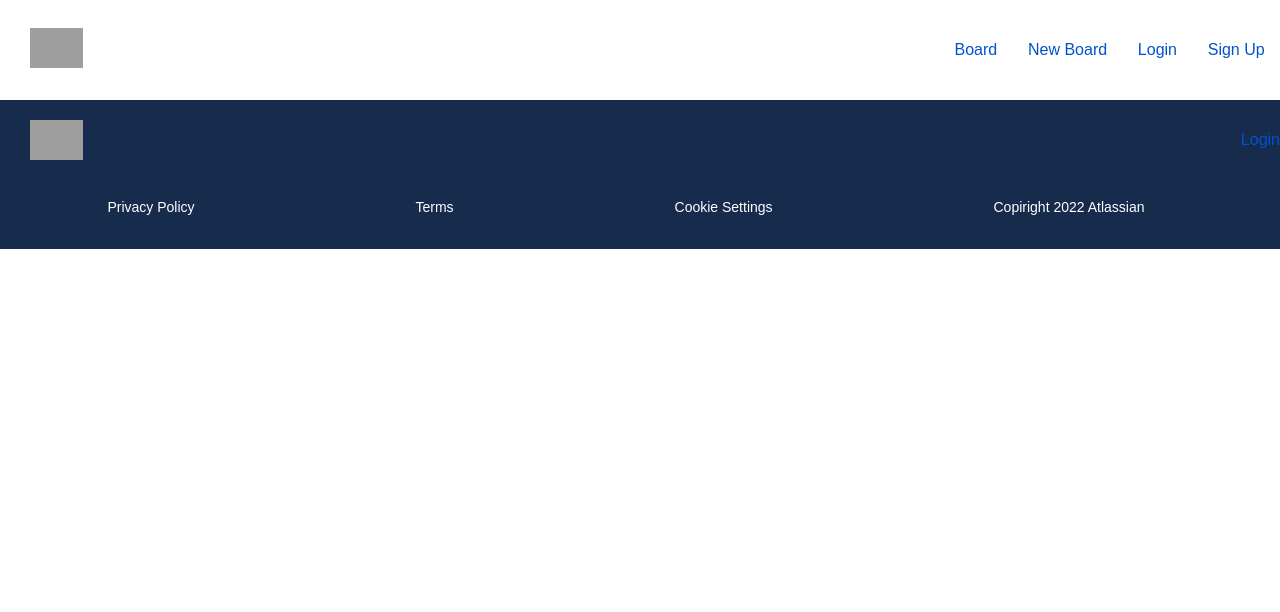
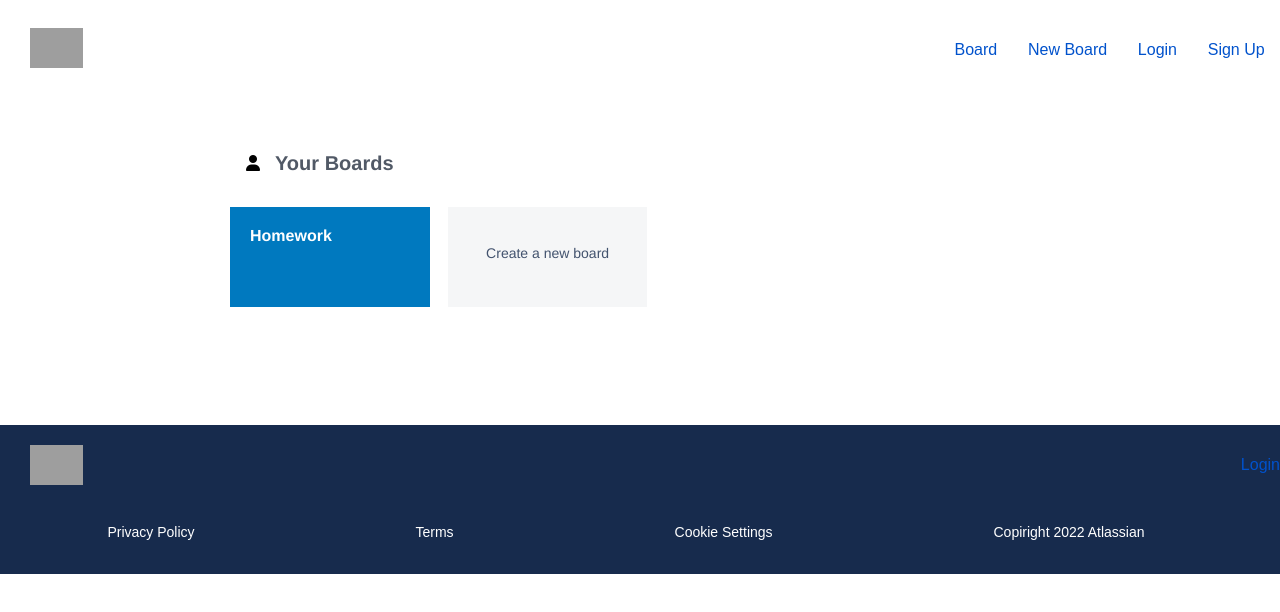
Before and after one commit to makeit-top23-team-2/MyTodoBoards, a React (Create React App) app: page /manage_board in a window 1280 px wide. Shown: the top 612 px of the page. Built offline with nearby package versions, Linux system fonts and the light colour scheme; grey boxes are pictures that could not be loaded.

Commit message:
feat: add page manageBoard (#21)

```diff
--- a/src/App.jsx
+++ b/src/App.jsx
@@ -5,6 +5,7 @@ import SignUp from './pages/signup';
 import LogIn from './pages/login';
 import MainBoard from './pages/board';
 import Home from './pages/home';
+import ManageBoard from './pages/manageBoard'
 
 //components
 import NavBar from './components/NavBar';
@@ -21,6 +22,7 @@ function App() {
         <Route path= "/board" element={<MainBoard />}/>
         <Route path= "/create_boards" element={<CreateBoard />}/>
         <Route path= "/" element={<Home />}/>
+        <Route path= "/manage_board" element={<ManageBoard />} />
       </Routes>
       <Footer />
 
--- /dev/null
+++ b/src/pages/manageBoard/index.jsx
@@ -0,0 +1,33 @@
+
+function ManageBoard() {
+  return (
+    <main className="container">
+      <header className="container__header">
+        <span className="container__span"><i className="fa-solid fa-user"></i></span>
+        <p className="container__p">Your Boards</p>
+      </header>
+
+      <article className="container__article">
+        <ul className='container__article__ul'>
+          <li className='container__article__li__item'>
+            <a href=" /board" className="container__article__a__item">
+              <p className='container__article__p__item'>
+                <span className='container__article__span'>Homework</span>
+              </p>
+            </a>
+          </li>
+
+          <li className='container__article__li'>
+            <a href="/create_Board" className="container__article__a">
+              <p className='container__article__p'>
+                <span>Create a new board</span>
+              </p>
+            </a>
+          </li>
+        </ul>
+      </article>
+    </main>
+  )
+}
+
+export default ManageBoard;
--- /dev/null
+++ b/src/styles/pages/manageBoard.scss
@@ -0,0 +1,219 @@
+$background-blue: rgb(0, 121, 191);
+
+.container {
+  margin-top: 20px;
+  margin-bottom: 100px;
+  margin-left: 30px;
+  max-width: 825px;
+  min-width: 288px;
+  width: 100%;
+
+  &__header {
+    margin-left: 30px;
+    padding: 12px 0;
+    display: flex;
+    font-family: 'Helvetica Neue', sans-serif;
+    width: 110%;
+  }
+
+  &__span {
+    margin-left: 16px;
+    margin-right: 15px;
+    margin-top: 23px;
+    justify-content: center;
+  }
+
+  &__p {
+    color: #515966;
+    font-size: 20px;
+    font-weight:bold;
+  }
+
+  &__article {
+    margin-left: 30px;
+    width: 110%;
+
+    &__ul {
+      display: flex;
+      flex-wrap: wrap;
+      justify-content: flex-start;
+      list-style: none;
+      margin: 0;
+      padding: 0;
+    }
+
+
+    &__li {
+      margin: 0 2% 2% 0;
+      padding: 0;
+      transform: translate(0);
+      width: 30%;
+      display: list-item;
+      box-sizing: border-box;
+      cursor: pointer;
+      color: #172b4d;
+      font-family: Helvetica Neue,sans-serif;
+      font-size: 14px;
+      font-weight: 400;
+      line-height: 20px;
+
+      &__item {
+        display: list-item;
+        box-sizing: border-box;
+        cursor: pointer;
+        margin: 0 2% 2% 0;
+        padding: 0;
+        transform: translate(0);
+        width: 30%;
+      }
+    }
+
+    &__a {
+      background-color: #091e420a;
+      border: none;
+      box-shadow: none;
+      color: #172b4d;
+      display: table-cell;
+      font-weight: 500;
+      height: 100px;
+      text-align: center;
+      text-decoration: none;
+      vertical-align: middle;
+      width: inherit;
+
+      &__item {
+        background-color: $background-blue;
+        border: none;
+        box-shadow: none;
+        display: block;
+        height: 100px;
+        color: #fff;
+        text-decoration: none;
+        text-align: start;
+        font-weight: 600;
+
+
+        &:hover {
+          background-color: $background-blue;
+          opacity: 0.75;
+        }
+      }
+
+      &:hover {
+        background-color: #091e4215;
+      }
+    }
+
+    &__p {
+      margin: 0 0 8px;
+      color: #172b4dce;
+      font-family: Helvetica Neue,sans-serif;
+
+      &__item {
+        margin: 0 0 8px;
+        color: white;
+        font-family: Helvetica Neue,sans-serif;
+        padding: 20px;
+        }
+      }
+
+    &__span {
+      font-size: 16px;
+    }
+  }
+}
+
+@media (min-width: 645px) {
+  .container__header {
+    margin-left: 100px;
+    padding: 12px 0;
+    display: flex;
+    font-family: 'Helvetica Neue', sans-serif;
+    width: 110%;
+  }
+
+  .container__article {
+      margin-left: 100px;
+      width: 110%;
+  }
+
+  .container__article__li {
+    margin: 0 2% 2% 0;
+    padding: 0;
+    transform: translate(0);
+    width: 22%;
+    display: list-item;
+    box-sizing: border-box;
+    cursor: pointer;
+    color: #172b4d;
+    font-family: Helvetica Neue,sans-serif;
+    font-size: 14px;
+    font-weight: 400;
+    line-height: 20px;
+  }
+
+  .container__article__li__item {
+    display: list-item;
+    box-sizing: border-box;
+    cursor: pointer;
+    margin: 0 2% 2% 0;
+    padding: 0;
+    transform: translate(0);
+    width: 22%;
+  }
+
+}
+
+@media (min-width: 992px) {
+  .container__header {
+    margin-left: 150px;
+    padding: 12px 0;
+    display: flex;
+    font-family: 'Helvetica Neue', sans-serif;
+    width: 110%;
+  }
+
+  .container__article {
+    margin-left: 150px;
+    width: 110%;
+}
+}
+
+@media (min-width: 992px) {
+  .container__header {
+    margin-left: 200px;
+    padding: 12px 0;
+    display: flex;
+    font-family: 'Helvetica Neue', sans-serif;
+    width: 110%;
+  }
+  .container__article {
+    margin-left: 200px;
+    width: 110%;
+  }
+
+  .container__article__li {
+    margin: 0 2% 2% 0;
+    padding: 0;
+    transform: translate(0);
+    width: 22%;
+    display: list-item;
+    box-sizing: border-box;
+    cursor: pointer;
+    color: #172b4d;
+    font-family: Helvetica Neue,sans-serif;
+    font-size: 14px;
+    font-weight: 400;
+    line-height: 20px;
+  }
+
+  .container__article__li__item {
+    display: list-item;
+    box-sizing: border-box;
+    cursor: pointer;
+    margin: 0 2% 2% 0;
+    padding: 0;
+    transform: translate(0);
+    width: 22%;
+  }
+}
--- a/src/styles/styles.scss
+++ b/src/styles/styles.scss
@@ -12,3 +12,4 @@
 @import './pages/login.scss';
 @import './pages/signup.scss';
 @import './pages/mainboard.scss';
+@import './pages/manageBoard.scss';
```
